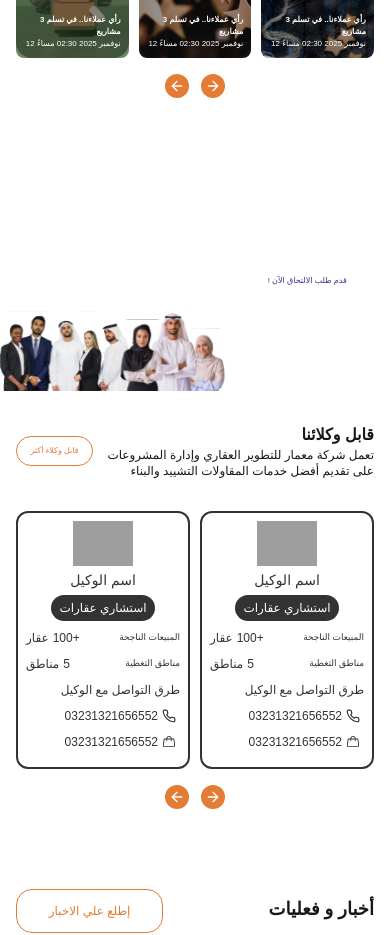
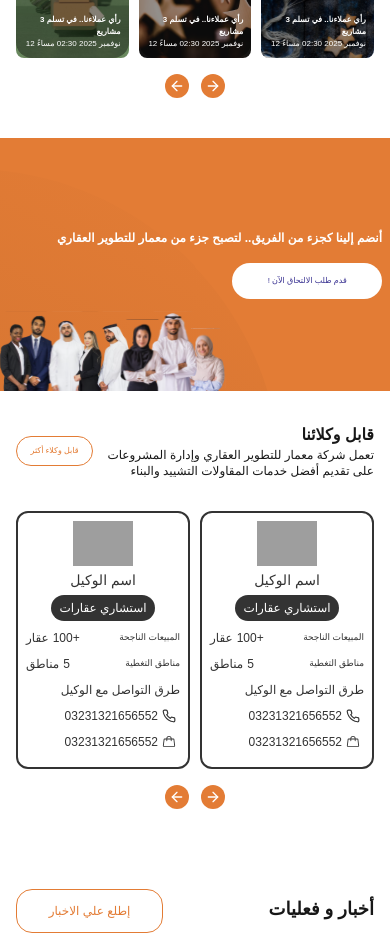
Before and after one commit to Ahmedhesham77/M3mar, a Next.js app: page / in a window 390 px wide. Shown: the part 3100-4035 px from the top of the page. Built offline with nearby package versions, Linux system fonts and the light colour scheme; grey boxes are pictures that could not be loaded; a web font is replaced by a local one.

Commit message:
editBgColor

```diff
--- a/src/app/globals.css
+++ b/src/app/globals.css
@@ -51,7 +51,7 @@
 }
 
 body {
-  background: var(--background);
-  color: var(--foreground);
+background: #ffffff !important;
+   color: #171717;
  font-family: 'Alexandria', sans-serif;
 }
--- a/src/app/page.tsx
+++ b/src/app/page.tsx
@@ -298,7 +298,7 @@ export default function HomePage() {
             className="flex flex-row-reverse w-full justify-between  items-end mt-2 bg-cover bg-center h-[30vh] sm:h-[35vh] md:h-[40vh] relative"
             style={{ backgroundImage: "url('/jobSectionBg.svg')" }}
           >
-            <div className="box-job flex flex-col w-[100%] md:w-[50%] h-[100%] text-end justify-start md:justify-center self-end gap-4 px-2 py-2 bg-white ">
+            <div className="box-job flex flex-col w-[100%] md:w-[50%] h-[100%] text-end justify-start md:justify-center self-end gap-4 px-2 py-2  ">
               <h2 className="text-[12px] sm:text-xl md:text-2xl text-white font-bold font-">
                 أنضم إلينا كجزء من الفريق.. لتصبح جزء من معمار للتطوير العقاري
               </h2>
```
